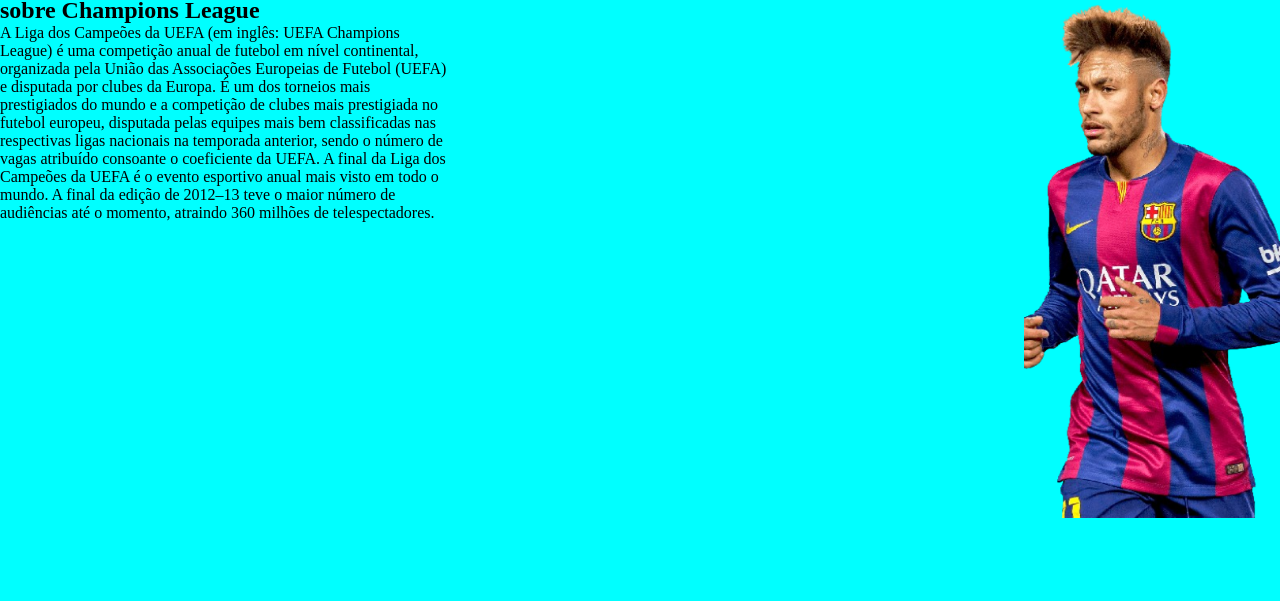
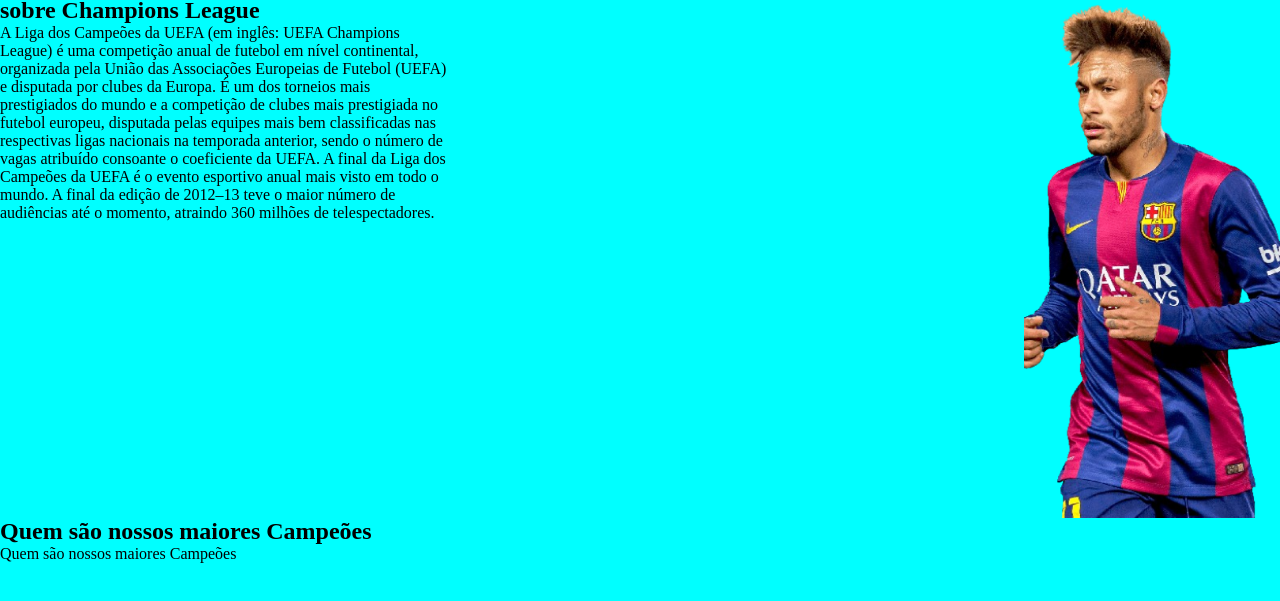
Before and after one commit to TriCaua/Champions-League, a plain HTML site: page index.html in a window 1280 px wide. Shown: the part 101-702 px from the top of the page. Drawn offline with Linux system fonts and the light colour scheme.

Commit message:
kkkkkkkkkkkkkkk

```diff
--- a/index.html
+++ b/index.html
@@ -25,4 +25,10 @@
 <img class="sacao1-imagem" src="./png-transparent-neymar-jr-neymar-brazil-national-football-team-neymar-tshirt-blue-sport-removebg-preview 1.png" alt="">
     </section>
 
+<section class="secao2">
+<h2 class="secao2-titulo">Quem são nossos maiores Campeões</h2>
+<div class="secao2-titulo">Quem são nossos maiores Campeões</div>
+</section>
+
 </body>
+</html>
```
